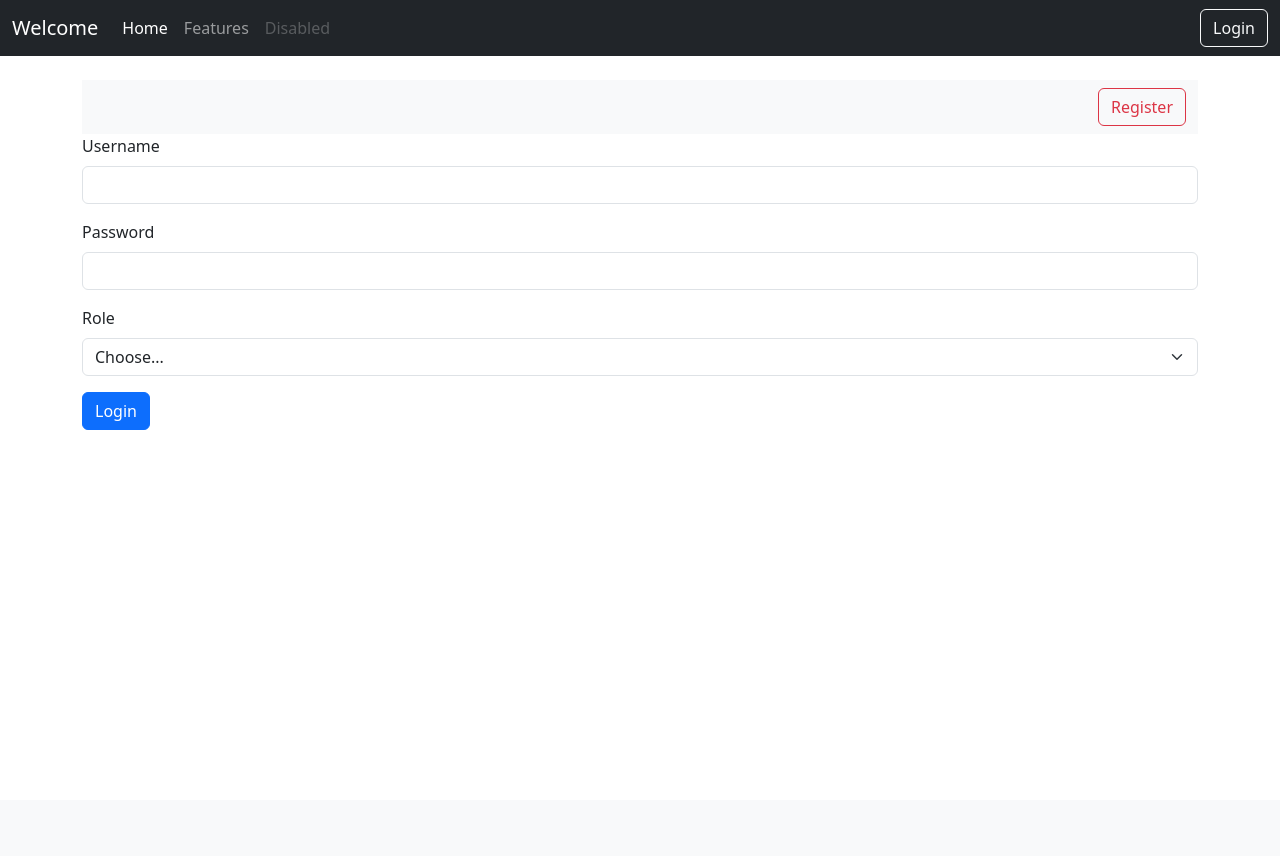
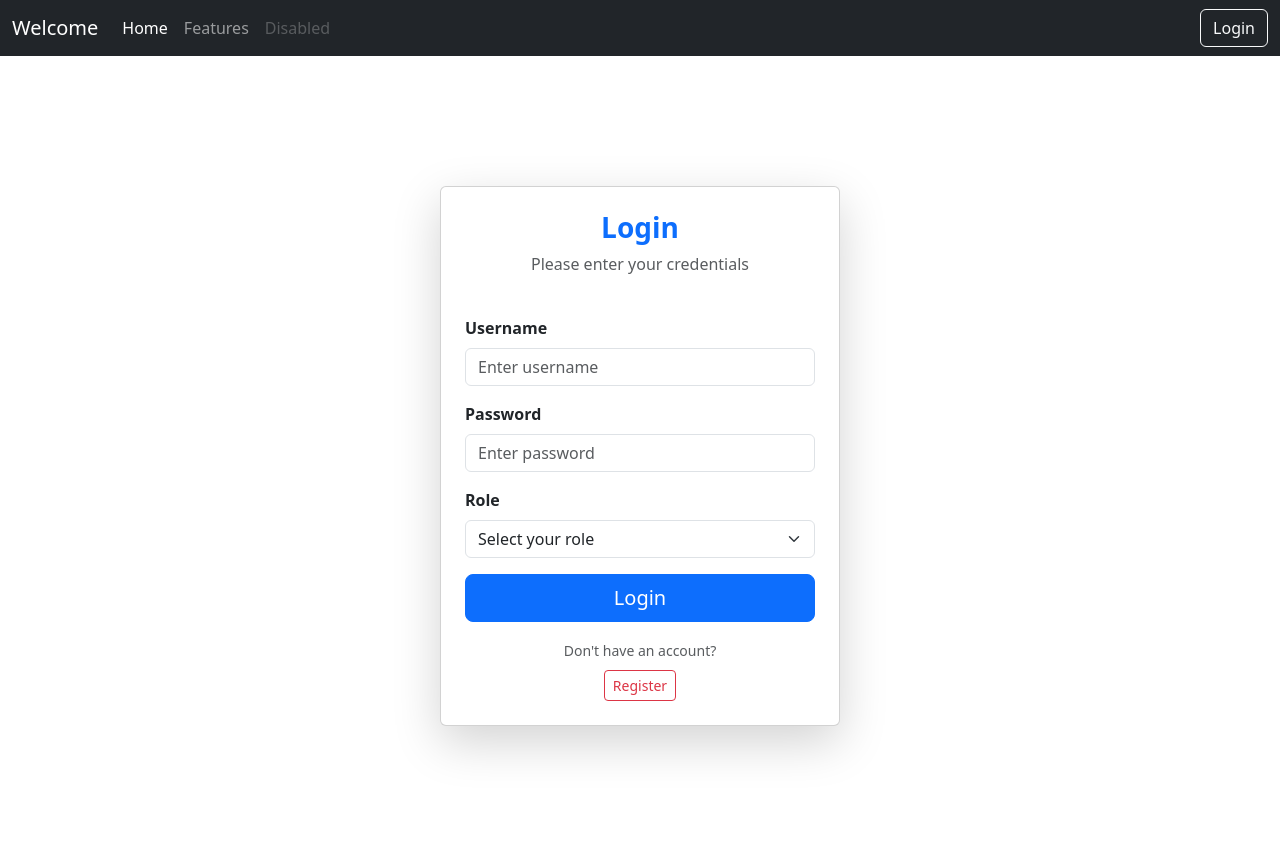
Before and after one commit to leninsavarimuthu8-debug/Student_Management, a Flask app: page /login in a window 1280 px wide. Before the commit the page ends 430 px from the top, so only its background shows below. Run offline with Flask 3, Linux system fonts and the light colour scheme.

Commit message:
updated login.html

```diff
--- a/student_management/templates/login.html
+++ b/student_management/templates/login.html
@@ -1,34 +1,40 @@
 {% extends "base.html" %}
 
 {% block content %}
-<div class="container mt-4">
+<div class="container d-flex justify-content-center align-items-center" style="min-height: 100vh;">
+    <div class="card shadow-lg p-4 rounded" style="width: 400px;">
+        <div class="text-center mb-4">
+            <h3 class="fw-bold text-primary">Login</h3>
+            <p class="text-muted">Please enter your credentials</p>
+        </div>
 
-    <nav class="navbar navbar-light bg-light">
-        <div class="container-fluid">
-            <span class="navbar-brand mb-2 h2"></span>
-            <a href="{{ url_for('register') }}"  class="btn btn-outline-danger">Register</a>
-        </div>
-    </nav>
-
-    <form action="/login" method="POST">
+        <form action="/login" method="POST" novalidate>
             <div class="mb-3">
-            <label class="form-label">Username</label>
-            <input type="text" class="form-control" name="username" required>
+                <label class="form-label fw-semibold">Username</label>
+                <input type="text" class="form-control" name="username" placeholder="Enter username" required>
             </div>
             <div class="mb-3">
-            <label class="form-label">Password</label>
-            <input type="password" class="form-control" name="password" required>
+                <label class="form-label fw-semibold">Password</label>
+                <input type="password" class="form-control" name="password" placeholder="Enter password" required>
             </div>
             <div class="mb-3">
-            <label for="validationCustom04" class="form-label">Role</label>
+                <label class="form-label fw-semibold">Role</label>
                 <select class="form-select" name="role" required>
-                <option selected disabled value="">Choose...</option>
+                    <option selected disabled value="">Select your role</option>
                     <option value="teacher">Teacher</option>
                     <option value="student">Student</option>
                 </select>
             </div>
-        <button type="submit" class="btn btn-primary">Login</button>
+
+            <div class="d-grid gap-2">
+                <button type="submit" class="btn btn-primary btn-lg">Login</button>
+            </div>
         </form>
 
+        <div class="text-center mt-3">
+            <small class="text-muted">Don't have an account?</small><br>
+            <a href="{{ url_for('register') }}" class="btn btn-outline-danger btn-sm mt-2">Register</a>
+        </div>
+    </div>
 </div>
 {% endblock %}
```
Lines whose indentation alone changed are shown as unchanged.
